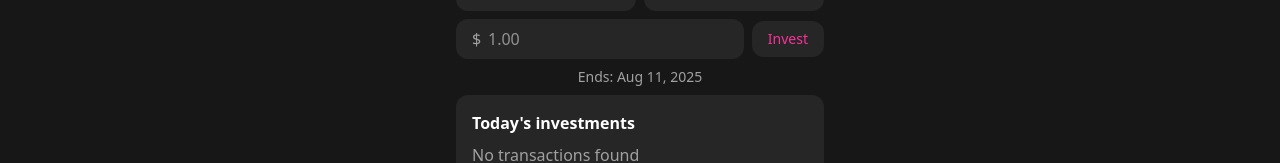
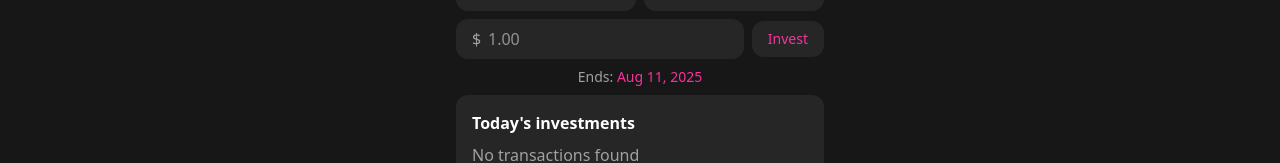
Before and after one commit to pwabucket/pwa-ai-earn, a React (Vite) app: page / in a window 1280 px wide. Shown: the part 390-553 px from the top of the page. Built offline with nearby package versions, Linux system fonts and the light colour scheme.

Commit message:
fix: Button color

```diff
--- a/src/components/DayView.jsx
+++ b/src/components/DayView.jsx
@@ -411,7 +411,7 @@ export default function DayView({ selectedDate, onSelectDate }) {
             Ends:{" "}
             <button
               onClick={() => onSelectDate(endDate)}
-              className="text-px-2pink-500 cursor-pointer"
+              className="text-pink-500 cursor-pointer"
             >
               {formatHeaderDate(endDate)}
             </button>
```
